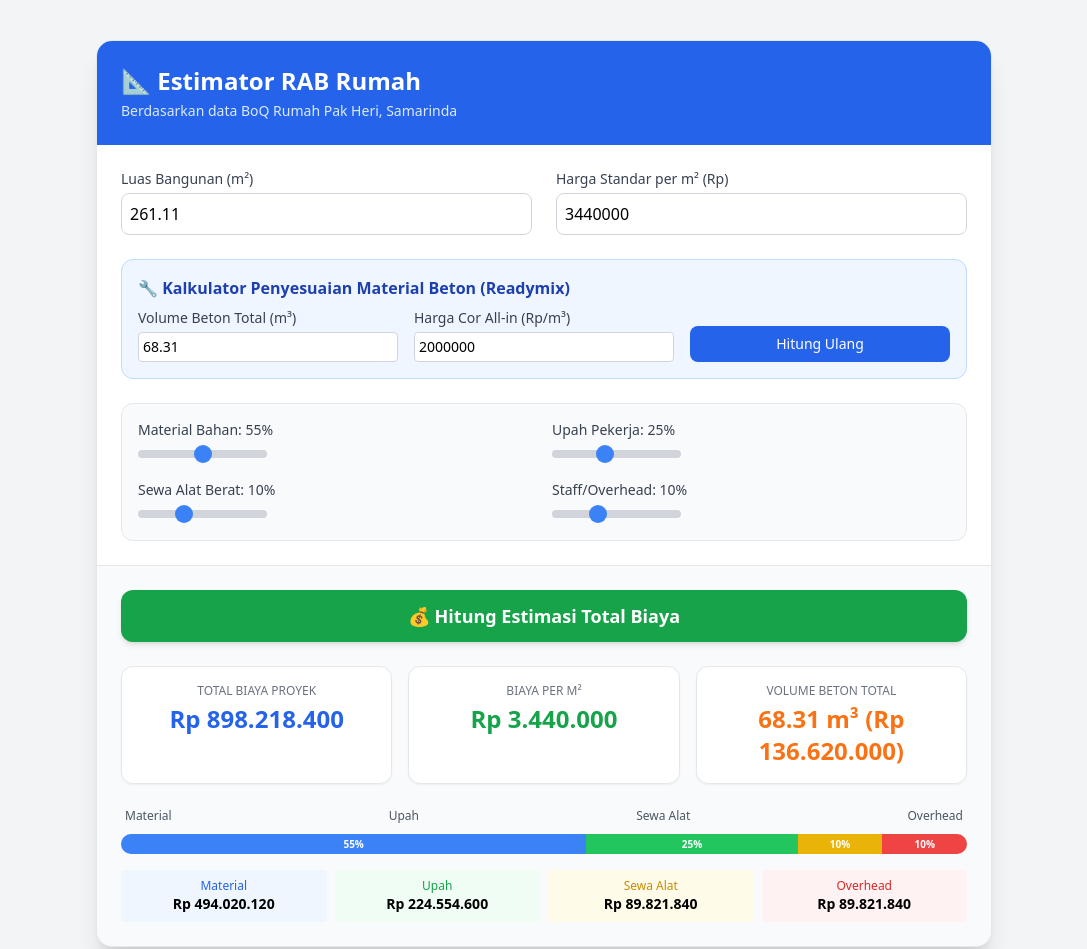
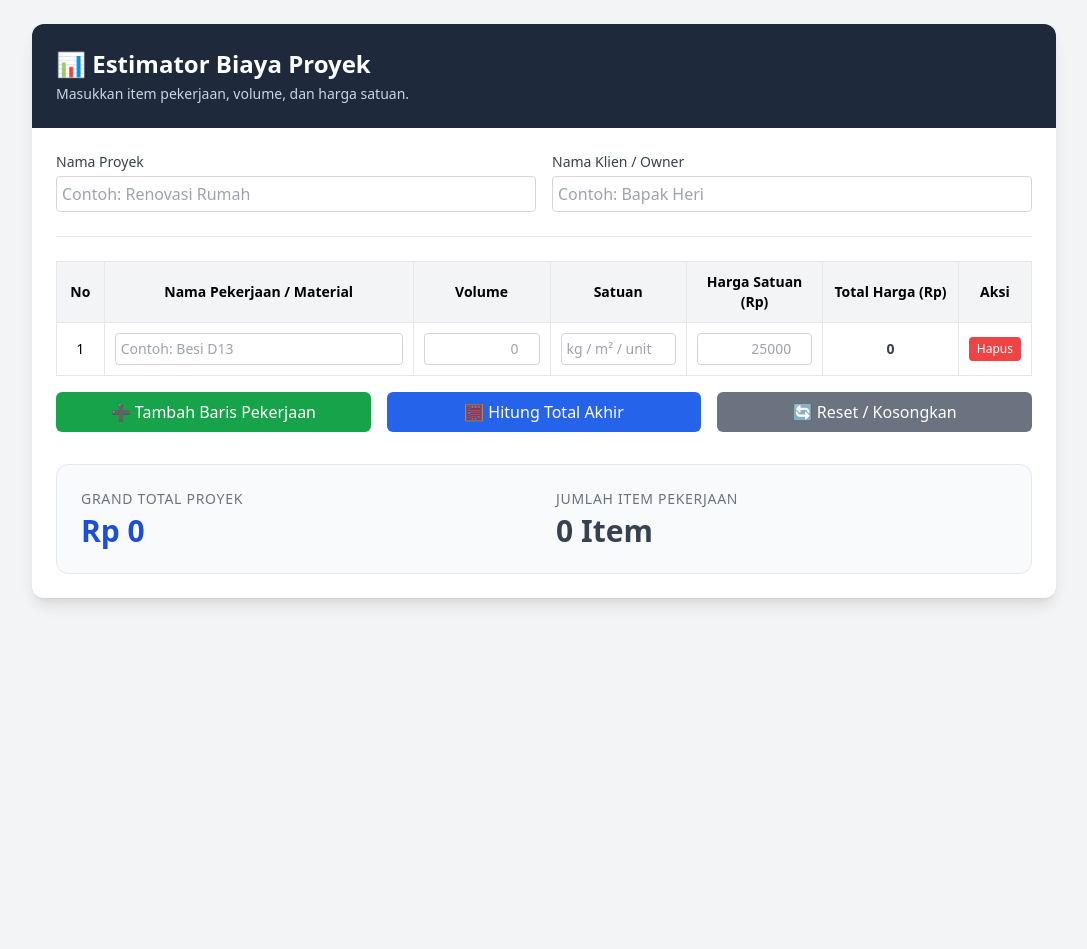
Before and after one commit to cvdrn2025-design/Est-Project-Version1, a plain HTML site: page index.html in a window 1280 px wide. Shown: the top 949 px of the page, without its empty margins (96-1183 px from the left). After the commit the page ends 800 px from the top, so only its background shows below. Drawn offline with nearby package versions, Linux system fonts and the light colour scheme.

Commit message:
Update title and layout of estimator application

```diff
--- a/index.html
+++ b/index.html
@@ -3,205 +3,185 @@
 <head>
     <meta charset="UTF-8">
     <meta name="viewport" content="width=device-width, initial-scale=1.0">
-    <title>Estimator Proyek Rumah Pak Heri</title>
+    <title>Aplikasi Estimator Proyek (Blank)</title>
+
+    <!-- CSS Framework via CDN untuk styling cepat (opsional, bisa dihapus jika ingin CSS manual) -->
     <script src="https://cdn.tailwindcss.com"></script>
+
+    <!-- CSS Custom (Jika diperlukan) -->
     <style>
-        /* Custom styling untuk slider & progress bar */
-        input[type=range] { height: 8px; -webkit-appearance: none; background: #d1d5db; border-radius: 5px; outline: none; }
-        input[type=range]::-webkit-slider-thumb { -webkit-appearance: none; height: 18px; width: 18px; border-radius: 50%; background: #3b82f6; cursor: pointer; }
-        .progress-bar { height: 20px; border-radius: 10px; overflow: hidden; display: flex; margin: 10px 0; }
-        .progress-segment { height: 100%; display: flex; align-items: center; justify-content: center; color: white; font-size: 10px; font-weight: bold; }
+        .table-input { width: 100%; border-collapse: collapse; }
+        .table-input th, .table-input td { padding: 10px; border: 1px solid #e5e7eb; text-align: center; }
+        .table-input th { background-color: #f3f4f6; font-weight: 600; }
+        input[type="number"] { width: 100%; padding: 5px; border: 1px solid #d1d5db; border-radius: 4px; text-align: right; }
+        input[type="text"] { width: 100%; padding: 5px; border: 1px solid #d1d5db; border-radius: 4px; }
+        .btn-action { background-color: #3b82f6; color: white; padding: 8px 16px; border-radius: 6px; cursor: pointer; border: none; }
+        .btn-action:hover { background-color: #2563eb; }
+        .btn-danger { background-color: #ef4444; }
+        .btn-danger:hover { background-color: #dc2626; }
     </style>
 </head>
-<body class="bg-gray-100 p-4 md:p-10 font-sans">
+<body class="bg-gray-100 min-h-screen p-6 font-sans">
 
-    <div class="max-w-4xl mx-auto bg-white shadow-xl rounded-2xl overflow-hidden border border-gray-200">
-        <!-- Header -->
-        <div class="bg-blue-600 p-6 text-white">
-            <h1 class="text-2xl font-bold">📐 Estimator RAB Rumah</h1>
-            <p class="text-blue-100 text-sm mt-1">Berdasarkan data BoQ Rumah Pak Heri, Samarinda</p>
+    <div class="max-w-5xl mx-auto bg-white shadow-lg rounded-xl overflow-hidden">
+        <!-- Header Aplikasi -->
+        <div class="bg-slate-800 text-white p-6">
+            <h1 class="text-2xl font-bold">📊 Estimator Biaya Proyek</h1>
+            <p class="text-slate-300 text-sm mt-1">Masukkan item pekerjaan, volume, dan harga satuan.</p>
         </div>
 
-        <!-- Input Section -->
-        <div class="p-6 space-y-6">
-            <div class="grid grid-cols-1 md:grid-cols-2 gap-6">
-                <!-- Luas Bangunan -->
+        <!-- Bagian Input -->
+        <div class="p-6">
+
+            <!-- Form Input Data -->
+            <div class="mb-4 grid grid-cols-1 md:grid-cols-2 gap-4">
                 <div>
-                    <label class="block text-sm font-medium text-gray-700">Luas Bangunan (m²)</label>
-                    <div class="flex items-center mt-1">
-                        <input type="number" id="luas" value="261.11" class="w-full border-gray-300 rounded-lg p-2 border focus:ring-2 focus:ring-blue-500 outline-none">
-                    </div>
+                    <label class="block text-sm font-medium text-gray-700">Nama Proyek</label>
+                    <input type="text" id="namaProyek" placeholder="Contoh: Renovasi Rumah" class="w-full border-gray-300 rounded-lg p-2 border focus:ring-2 focus:ring-blue-500 outline-none mt-1">
                 </div>
-                <!-- Harga per m² -->
                 <div>
-                    <label class="block text-sm font-medium text-gray-700">Harga Standar per m² (Rp)</label>
-                    <input type="number" id="hargaPerM2" value="3440000" class="w-full mt-1 border-gray-300 rounded-lg p-2 border focus:ring-2 focus:ring-blue-500 outline-none">
+                    <label class="block text-sm font-medium text-gray-700">Nama Klien / Owner</label>
+                    <input type="text" id="namaKlien" placeholder="Contoh: Bapak Heri" class="w-full border-gray-300 rounded-lg p-2 border focus:ring-2 focus:ring-blue-500 outline-none mt-1">
                 </div>
             </div>
 
-            <!-- Kalkulator Volume Beton (Kustom) -->
-            <div class="bg-blue-50 p-4 rounded-xl border border-blue-200">
-                <h3 class="font-semibold text-blue-800 mb-2">🔧 Kalkulator Penyesuaian Material Beton (Readymix)</h3>
-                <div class="grid grid-cols-1 md:grid-cols-3 gap-4 text-sm">
+            <hr class="my-6 border-gray-200">
+
+            <!-- Tabel Dinamis Input Item -->
+            <div class="overflow-x-auto">
+                <table class="table-input text-sm" id="itemTable">
+                    <thead>
+                        <tr>
+                            <th style="width: 5%;">No</th>
+                            <th style="width: 35%;">Nama Pekerjaan / Material</th>
+                            <th style="width: 15%;">Volume</th>
+                            <th style="width: 15%;">Satuan</th>
+                            <th style="width: 15%;">Harga Satuan (Rp)</th>
+                            <th style="width: 15%;">Total Harga (Rp)</th>
+                            <th style="width: 5%;">Aksi</th>
+                        </tr>
+                    </thead>
+                    <tbody id="tableBody">
+                        <!-- Baris akan ditambahkan secara dinamis oleh JavaScript -->
+                    </tbody>
+                </table>
+            </div>
+
+            <!-- Tombol Tambah & Hitung -->
+            <div class="mt-4 flex flex-col md:flex-row gap-4">
+                <button onclick="tambahBaris()" class="btn-action bg-green-600 hover:bg-green-700 flex-1">
+                    ➕ Tambah Baris Pekerjaan
+                </button>
+                <button onclick="hitungSemua()" class="btn-action bg-blue-600 hover:bg-blue-700 flex-1">
+                    🧮 Hitung Total Akhir
+                </button>
+                <button onclick="resetForm()" class="btn-action bg-gray-500 hover:bg-gray-600 flex-1">
+                    🔄 Reset / Kosongkan
+                </button>
+            </div>
+
+            <!-- Area Hasil Kalkulasi -->
+            <div class="mt-8 p-6 bg-slate-50 border border-slate-200 rounded-xl">
+                <div class="grid grid-cols-1 md:grid-cols-2 gap-6">
                     <div>
-                        <label class="block text-gray-700">Volume Beton Total (m³)</label>
-                        <input type="number" id="volBeton" value="68.31" class="w-full mt-1 border-gray-300 rounded p-1 border">
+                        <div class="text-sm text-gray-500 uppercase tracking-wider">Grand Total Proyek</div>
+                        <div id="grandTotalDisplay" class="text-3xl font-bold text-blue-700 mt-1">Rp 0</div>
                     </div>
                     <div>
-                        <label class="block text-gray-700">Harga Cor All-in (Rp/m³)</label>
-                        <input type="number" id="hargaBeton" value="2000000" class="w-full mt-1 border-gray-300 rounded p-1 border">
-                    </div>
-                    <div class="flex items-end">
-                        <button onclick="updateCalc()" class="bg-blue-600 text-white px-4 py-2 rounded-lg hover:bg-blue-700 w-full">Hitung Ulang</button>
+                        <div class="text-sm text-gray-500 uppercase tracking-wider">Jumlah Item Pekerjaan</div>
+                        <div id="jumlahItemDisplay" class="text-3xl font-bold text-gray-700 mt-1">0 Item</div>
                     </div>
                 </div>
             </div>
 
-            <!-- Persentase Pembagian (Slider) -->
-            <div class="grid grid-cols-1 md:grid-cols-2 gap-4 bg-gray-50 p-4 rounded-xl border border-gray-200">
-                <div>
-                    <label class="block text-sm font-medium text-gray-700">Material Bahan: <span id="pctBahanLabel">55%</span></label>
-                    <input type="range" id="pctBahan" min="40" max="70" value="55" oninput="updatePct()">
-                </div>
-                <div>
-                    <label class="block text-sm font-medium text-gray-700">Upah Pekerja: <span id="pctUpahLabel">25%</span></label>
-                    <input type="range" id="pctUpah" min="15" max="40" value="25" oninput="updatePct()">
-                </div>
-                <div>
-                    <label class="block text-sm font-medium text-gray-700">Sewa Alat Berat: <span id="pctAlatLabel">10%</span></label>
-                    <input type="range" id="pctAlat" min="5" max="20" value="10" oninput="updatePct()">
-                </div>
-                <div>
-                    <label class="block text-sm font-medium text-gray-700">Staff/Overhead: <span id="pctStaffLabel">10%</span></label>
-                    <input type="range" id="pctStaff" min="5" max="20" value="10" oninput="updatePct()">
-                </div>
-            </div>
-        </div>
-
-        <!-- Result Section -->
-        <div class="bg-gray-50 border-t border-gray-200 p-6">
-            <button onclick="calculateTotal()" class="w-full bg-green-600 text-white py-3 rounded-xl text-lg font-bold hover:bg-green-700 transition duration-200 shadow-md">
-                💰 Hitung Estimasi Total Biaya
-            </button>
-
-            <!-- Output Utama -->
-            <div class="mt-6 grid grid-cols-1 md:grid-cols-3 gap-4 text-center">
-                <div class="bg-white p-4 rounded-xl shadow-sm border border-gray-200">
-                    <div class="text-gray-500 text-xs uppercase">Total Biaya Proyek</div>
-                    <div id="totalCost" class="text-2xl font-bold text-blue-600 mt-1">Rp 0</div>
-                </div>
-                <div class="bg-white p-4 rounded-xl shadow-sm border border-gray-200">
-                    <div class="text-gray-500 text-xs uppercase">Biaya per m²</div>
-                    <div id="costPerM2" class="text-2xl font-bold text-green-600 mt-1">Rp 0</div>
-                </div>
-                <div class="bg-white p-4 rounded-xl shadow-sm border border-gray-200">
-                    <div class="text-gray-500 text-xs uppercase">Volume Beton Total</div>
-                    <div id="totalBeton" class="text-2xl font-bold text-orange-500 mt-1">68.31 m³</div>
-                </div>
-            </div>
-
-            <!-- Diagram Batang Pembagian Biaya -->
-            <div class="mt-6">
-                <div class="flex justify-between text-xs text-gray-600 mb-1 px-1">
-                    <span>Material</span><span>Upah</span><span>Sewa Alat</span><span>Overhead</span>
-                </div>
-                <div class="progress-bar bg-gray-200">
-                    <div id="barBahan" class="progress-segment bg-blue-500" style="width: 55%;">55%</div>
-                    <div id="barUpah" class="progress-segment bg-green-500" style="width: 25%;">25%</div>
-                    <div id="barAlat" class="progress-segment bg-yellow-500" style="width: 10%;">10%</div>
-                    <div id="barStaff" class="progress-segment bg-red-500" style="width: 10%;">10%</div>
-                </div>
-            </div>
-
-            <!-- Detail Numerik -->
-            <div class="mt-4 grid grid-cols-2 md:grid-cols-4 gap-2 text-center text-sm">
-                <div class="bg-blue-50 p-2 rounded"><span class="block text-xs text-blue-600">Material</span><span id="valBahan" class="font-bold">Rp 0</span></div>
-                <div class="bg-green-50 p-2 rounded"><span class="block text-xs text-green-600">Upah</span><span id="valUpah" class="font-bold">Rp 0</span></div>
-                <div class="bg-yellow-50 p-2 rounded"><span class="block text-xs text-yellow-600">Sewa Alat</span><span id="valAlat" class="font-bold">Rp 0</span></div>
-                <div class="bg-red-50 p-2 rounded"><span class="block text-xs text-red-600">Overhead</span><span id="valStaff" class="font-bold">Rp 0</span></div>
-            </div>
         </div>
     </div>
 
+    <!-- JAVASCRIPT LOGIKA APLIKASI -->
     <script>
-        // Update persentase saat slider digerakkan
-        function updatePct() {
-            let b = parseInt(document.getElementById('pctBahan').value);
-            let u = parseInt(document.getElementById('pctUpah').value);
-            let a = parseInt(document.getElementById('pctAlat').value);
-            let s = parseInt(document.getElementById('pctStaff').value);
+        let barisCounter = 0;
 
-            // Normalisasi agar total 100%
-            let total = b + u + a + s;
-            if(total !== 100) {
-                // Penyesuaian sederhana: proporsional
-                let factor = 100 / total;
-                document.getElementById('pctBahanLabel').innerText = Math.round(b * factor) + '%';
-                document.getElementById('pctUpahLabel').innerText = Math.round(u * factor) + '%';
-                document.getElementById('pctAlatLabel').innerText = Math.round(a * factor) + '%';
-                document.getElementById('pctStaffLabel').innerText = Math.round(s * factor) + '%';
-            } else {
-                document.getElementById('pctBahanLabel').innerText = b + '%';
-                document.getElementById('pctUpahLabel').innerText = u + '%';
-                document.getElementById('pctAlatLabel').innerText = a + '%';
-                document.getElementById('pctStaffLabel').innerText = s + '%';
-            }
+        // Fungsi untuk menambahkan baris baru ke tabel
+        function tambahBaris() {
+            barisCounter++;
+            const tbody = document.getElementById('tableBody');
+            const tr = document.createElement('tr');
+            tr.innerHTML = `
+                <td>${barisCounter}</td>
+                <td><input type="text" class="nama-item" placeholder="Contoh: Besi D13"></td>
+                <td><input type="number" class="volume" step="0.01" min="0" placeholder="0"></td>
+                <td><input type="text" class="satuan" placeholder="kg / m² / unit"></td>
+                <td><input type="number" class="harga-satuan" step="100" min="0" placeholder="25000"></td>
+                <td><span class="subtotal font-bold text-gray-700">0</span></td>
+                <td><button onclick="hapusBaris(this)" class="btn-danger text-white px-2 py-1 rounded text-xs">Hapus</button></td>
+            `;
+            tbody.appendChild(tr);
+
+            // Event listener untuk kalkulasi otomatis per baris saat user mengetik
+            const inputs = tr.querySelectorAll('input');
+            inputs.forEach(input => {
+                input.addEventListener('input', function() {
+                    hitungBaris(this.closest('tr'));
+                });
+            });
         }
 
-        // Fungsi utama menghitung semua
-        function calculateTotal() {
-            let luas = parseFloat(document.getElementById('luas').value) || 0;
-            let hargaPerM2 = parseFloat(document.getElementById('hargaPerM2').value) || 0;
+        // Fungsi untuk menghitung subtotal per baris
+        function hitungBaris(row) {
+            const volume = parseFloat(row.querySelector('.volume').value) || 0;
+            const hargaSatuan = parseFloat(row.querySelector('.harga-satuan').value) || 0;
+            const subtotal = volume * hargaSatuan;
+            row.querySelector('.subtotal').innerText = subtotal.toLocaleString('id-ID', {minimumFractionDigits: 0});
 
-            // Ambil persentase (ambil nilai integer dari label)
-            let getPct = (id) => parseInt(document.getElementById(id).innerText.replace('%',''));
-            let pB = getPct('pctBahanLabel');
-            let pU = getPct('pctUpahLabel');
-            let pA = getPct('pctAlatLabel');
-            let pS = getPct('pctStaffLabel');
-
-            let totalBiaya = luas * hargaPerM2;
-
-            // Format Rupiah
-            const formatRupiah = (num) => {
-                return 'Rp ' + num.toLocaleString('id-ID', {minimumFractionDigits: 0});
-            };
-
-            document.getElementById('totalCost').innerText = formatRupiah(totalBiaya);
-            document.getElementById('costPerM2').innerText = formatRupiah(hargaPerM2);
-
-            // Update Bar & Values
-            let updateBar = (id, val, color) => {
-                document.getElementById(id).style.width = val + '%';
-                document.getElementById(id).innerText = val + '%';
-            };
-            updateBar('barBahan', pB);
-            updateBar('barUpah', pU);
-            updateBar('barAlat', pA);
-            updateBar('barStaff', pS);
-
-            document.getElementById('valBahan').innerText = formatRupiah(totalBiaya * pB / 100);
-            document.getElementById('valUpah').innerText = formatRupiah(totalBiaya * pU / 100);
-            document.getElementById('valAlat').innerText = formatRupiah(totalBiaya * pA / 100);
-            document.getElementById('valStaff').innerText = formatRupiah(totalBiaya * pS / 100);
+            // Otomatis hitung grand total setiap kali ada perubahan
+            hitungSemua();
         }
 
-        // Khusus kalkulator tambahan
-        function updateCalc() {
-            let vBeton = parseFloat(document.getElementById('volBeton').value) || 0;
-            let hBeton = parseFloat(document.getElementById('hargaBeton').value) || 0;
-            let totalBetonCost = vBeton * hBeton;
-            document.getElementById('totalBeton').innerText = vBeton.toFixed(2) + ' m³ (Rp ' + totalBetonCost.toLocaleString('id-ID') + ')';
+        // Fungsi untuk menghitung total keseluruhan
+        function hitungSemua() {
+            const rows = document.querySelectorAll('#tableBody tr');
+            let grandTotal = 0;
+            let count = 0;
 
-            // Opsional: update total biaya? Biarkan manual klik tombol utama.
+            rows.forEach(row => {
+                const volume = parseFloat(row.querySelector('.volume').value) || 0;
+                const hargaSatuan = parseFloat(row.querySelector('.harga-satuan').value) || 0;
+                grandTotal += (volume * hargaSatuan);
+                count++;
+            });
+
+            // Update tampilan Grand Total
+            document.getElementById('grandTotalDisplay').innerText = 'Rp ' + grandTotal.toLocaleString('id-ID', {minimumFractionDigits: 0});
+            document.getElementById('jumlahItemDisplay').innerText = count + ' Item';
         }
 
-        // Jalankan otomatis saat halaman dimuat
+        // Fungsi untuk menghapus satu baris
+        function hapusBaris(btn) {
+            const row = btn.closest('tr');
+            row.remove();
+            hitungSemua(); // Update total setelah hapus
+            // Update nomor urut (opsional)
+            const rows = document.querySelectorAll('#tableBody tr');
+            rows.forEach((row, index) => {
+                row.cells[0].innerText = index + 1;
+            });
+            barisCounter = rows.length;
+        }
+
+        // Fungsi untuk mereset aplikasi ke kondisi kosong
+        function resetForm() {
+            document.getElementById('namaProyek').value = '';
+            document.getElementById('namaKlien').value = '';
+            document.getElementById('tableBody').innerHTML = '';
+            document.getElementById('grandTotalDisplay').innerText = 'Rp 0';
+            document.getElementById('jumlahItemDisplay').innerText = '0 Item';
+            barisCounter = 0;
+        }
+
+        // Inisialisasi: Tambah 1 baris otomatis saat halaman dimuat
         window.onload = function() {
-            updatePct();
-            calculateTotal();
-            updateCalc();
+            tambahBaris();
         };
     </script>
 </body>
-  </html>
+</html>
```
